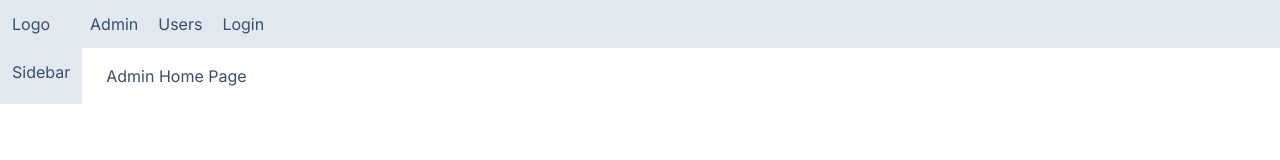
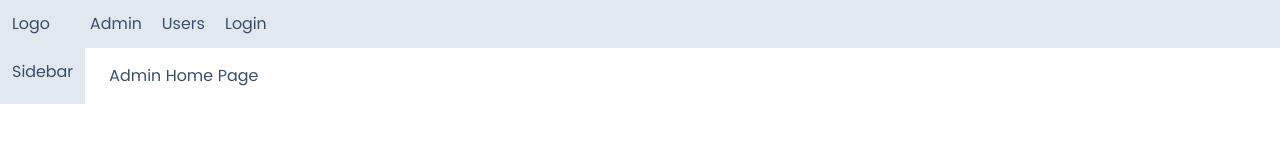
Before and after one commit to carlosalvarado1988/activity_tracker_nextjs_ts, a Next.js app: page /admin in a window 1280 px wide. Shown: the top 160 px of the page. Built offline with nearby package versions, Linux system fonts and the light colour scheme; no server answers.

Commit message:
adding local font poppins

```diff
--- a/app/layout.tsx
+++ b/app/layout.tsx
@@ -1,11 +1,14 @@
 import "./globals.css";
 import type { Metadata } from "next";
 import AuthProvider from "./auth/Provider";
-import { Inter } from "next/font/google";
+import localFont from "next/font/local";
 import NavBar from "./NavBar";
 import { GoogleAnalyticsScript } from "@/GoogleAnalyticsScript";
 
-const inter = Inter({ subsets: ["latin"] });
+const localFontPoppins = localFont({
+  src: "../public/fonts/poppins-regular-webfont.woff2",
+  variable: "--font-poppins",
+});
 
 export const metadata: Metadata = {
   title: "PM Tracking app",
@@ -20,7 +23,7 @@ export default function RootLayout({
   return (
     <html lang="en" data-theme="winter">
       <GoogleAnalyticsScript />
-      <body className={inter.className}>
+      <body className={localFontPoppins.className}>
         <AuthProvider>
           <NavBar />
           <main>{children}</main>
--- a/tailwind.config.ts
+++ b/tailwind.config.ts
@@ -8,6 +8,9 @@ const config: Config = {
   ],
   theme: {
     extend: {
+      fontFamily: {
+        poppins: "var(--font-poppins)",
+      },
       backgroundImage: {
         "gradient-radial": "radial-gradient(var(--tw-gradient-stops))",
         "gradient-conic":
```
Also changed, not shown: public/fonts/poppins-regular-webfont.woff2 (added).
